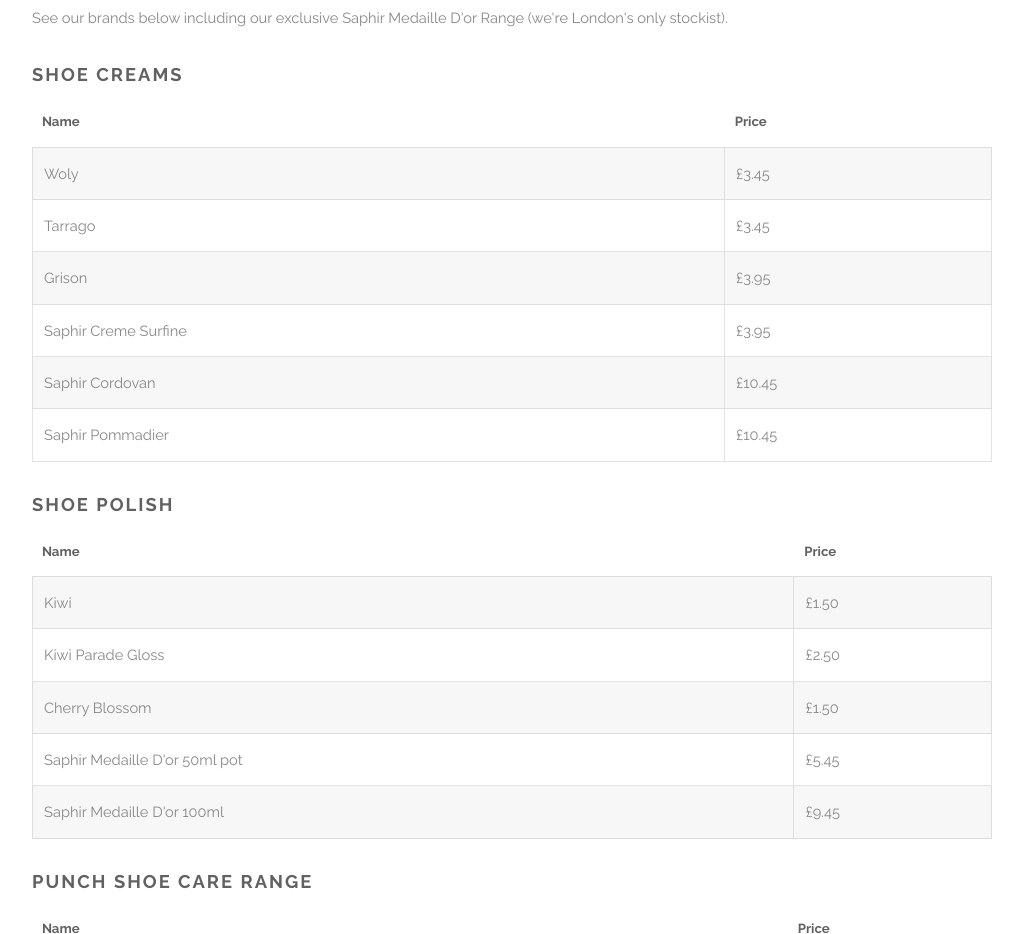
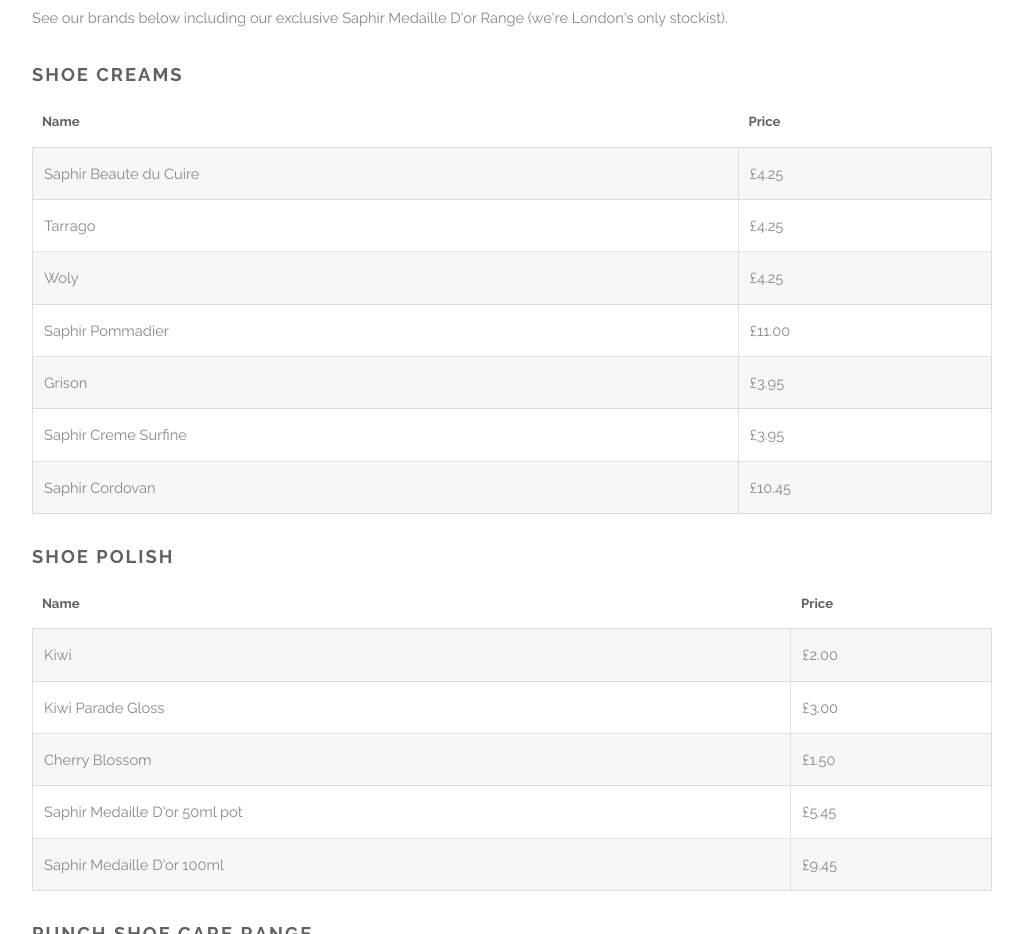
Before and after one commit to ShrawanPatel/ChelseaGreen, a plain HTML site: page care.html in a window 1280 px wide. Shown: the part 652-1586 px from the top of the page, without its empty margins (128-1151 px from the left). Drawn offline with Linux system fonts and the light colour scheme.

Commit message:
Changing prices of some shoe creams and polishes

```diff
--- a/care.html
+++ b/care.html
@@ -83,12 +83,20 @@
 									</thead>
 									<tbody>
 										<tr>
-											<td>Woly</td>
-											<td>£3.45</td>
+											<td>Saphir Beaute du Cuire</td>
+											<td>£4.25</td>
 										</tr>
 										<tr>
 											<td>Tarrago</td>
-											<td>£3.45</td>
+											<td>£4.25</td>
+										</tr>
+										<tr>
+											<td>Woly</td>
+											<td>£4.25</td>
+										</tr>
+										<tr>
+											<td>Saphir Pommadier</td>
+											<td>£11.00</td>
 										</tr>
 										<tr>
 											<td>Grison</td>
@@ -100,10 +108,6 @@
 										</tr>
 										<tr>
 											<td>Saphir Cordovan</td>
-											<td>£10.45</td>
-										</tr>
-										<tr>
-											<td>Saphir Pommadier</td>
 											<td>£10.45</td>
 										</tr>
 									</tbody>
@@ -122,11 +126,11 @@
 									<tbody>
 										<tr>
 											<td>Kiwi</td>
-											<td>£1.50</td>
+											<td>£2.00</td>
 										</tr>
 										<tr>
 											<td>Kiwi Parade Gloss</td>
-											<td>£2.50</td>
+											<td>£3.00</td>
 										</tr>
 										<tr>
 											<td>Cherry Blossom</td>
```
